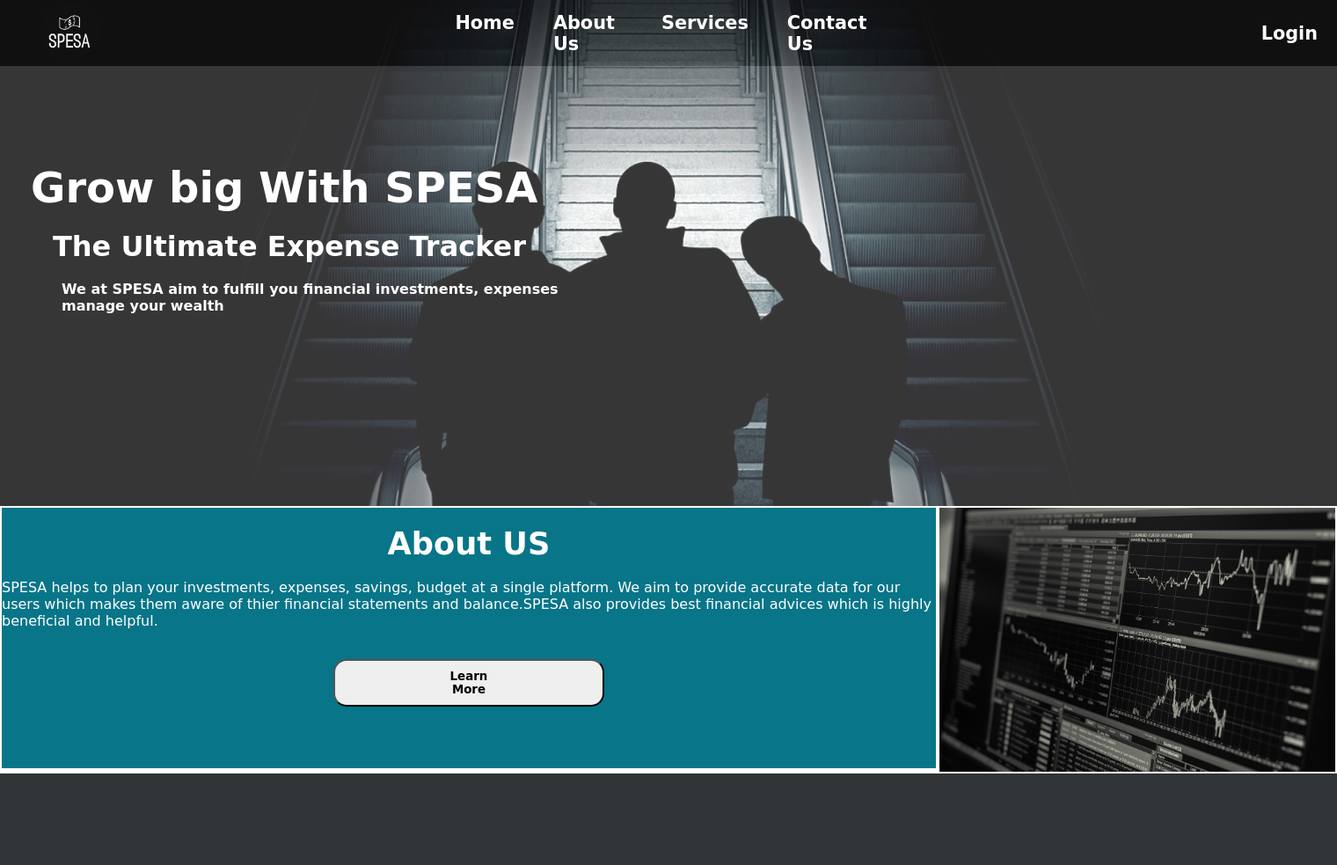
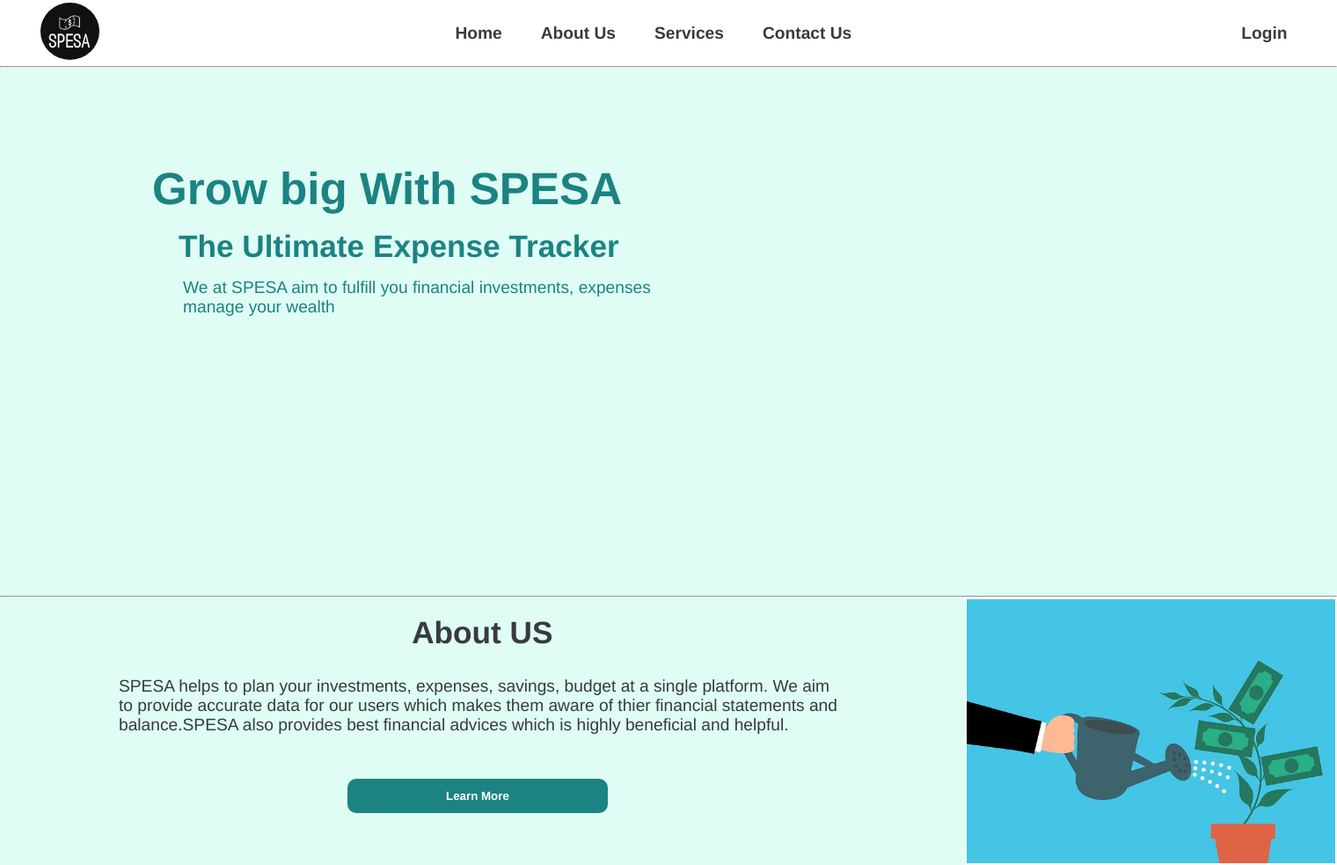
Before and after one commit to raheelhparekh/expense_tracker-SPESA-, a PHP site: page / in a window 1520 px wide. Shown: the whole page at 88% size. Before the commit the page ends 879 px from the top, so only its background shows below. Run offline with PHP 8.4, Linux system fonts and the light colour scheme.

Commit message:
Changed Entire Design Of Home Page

```diff
--- a/frontend/assets/css/index.css
+++ b/frontend/assets/css/index.css
@@ -2,6 +2,9 @@
 *{
     padding: 0;
     margin: 0;
+    font-family: avenir,helvetica,sans-serif;
+    /* background-color: #dffdf5; */
+    /* color: #393a3d; */
 }
 
 #navbar{
@@ -13,90 +16,71 @@
 #navbar::before {
     content: "";
     position: absolute;
-    background-color: black;
     height: 100%;
     width: 100%;
     z-index: -1;
-    opacity: 0.7;
-
 }
 #logo{
     margin-right: 369px;
     margin-left: 46px;
 }
-
 #logo img{
     height: 65px;
     border-radius: 100%;
-
 }
 #items{
-
     margin-right: 386px;
     padding: 13px;
 }
 
 #navbar ul{
     display: flex;
+    }
+#navbar li{
 
-
-}
-#navbar li{
     list-style: none;
-    font-size: 1.3rem;
-    font-family: 'Carter One', cursive;
-
+    font-size: 1.2rem;
+    font-family: avenir,helvetica,sans-serif;
 
 }
 #navbar a{
-    color: white;
+    color: #393a3d;
     font-weight: 600;
     text-decoration: none;
     display: block;
     padding: 10px 22px;
 
-
 }
 #navbar a:hover{
-    color: black;
-    background-color: white;
-    border-radius: 10px;
     cursor: pointer;
-    font-style: italic;
     transition: 1s;
-    padding: 8px 12px;
+    font-weight: 800;
 }
 .login{
-    padding: 5px;
-    background: transparent;
-    color: white;
-    font-size: 1.3rem;
-    font-family: 'Carter One', cursive;
+    color: #393a3d;
+    font-size: 1.2rem;
+    font-family: avenir,helvetica,sans-serif;
 }
 .login:hover{
-    color: black;
-    background-color: white;
-    border-radius: 10px;
     cursor: pointer;
-    font-style: italic;
     transition: 1s;
-    padding:10px;
+    font-weight: 700;
 }
 
 #home {
     display: flex;
-    height: 500px;
-
+    height: 600px;
   }
 #home::before {
     content: "";
     position: absolute;
-    background: url(../img/home.jpg) no-repeat center center/cover;
-    height: 100%;
-    width: 100%;
+    background-color: #dffdf5;
+    /* border: 2px solid red; */
+    /* background: url(../img/home.jpg) no-repeat center center/cover; */
+    height: 80%;
+    width:100%;
     z-index: -1;
-    opacity: 0.79;
-    top: 0;
+    top: 76px;
     left: 0;
 }
 .container{
@@ -104,68 +88,84 @@
 
 }
 h1.primary{
-    font-size: 3rem;
-    color: white;
-    padding: 10px 15px;
-    font-family: 'Carter One', cursive;
+    font-size: 3.2rem;
+    color:#1b8381;
+    font-weight: 850;
+    font-family: avenir,helvetica,sans-serif;
+    padding:8px;
+    margin-left: 145px;
 }
 h2.primary{
-    font-size: 2rem;
-    color: white;
-    margin: 10px 40px;
-    font-family: 'Carter One', cursive;
+    font-size: 2.2rem;
+    color:#1b8381;
+    font-weight: 800;
+    font-family: avenir,helvetica,sans-serif;
+    margin-left: 175px;
+    padding: 8px;
 
 }
 p.primary{
-    font-size: 1rem;
-    color: white;
-    font-weight: bold;
-    margin: 10px 40px;
-    padding: 10px 10px;
-    font-family: 'Carter One', cursive;
+    font-size: 1.2rem;
+    color: #1b8381;
+    font-weight: 500;
+    font-family: avenir,helvetica,sans-serif;
+    margin-left: 180px;
+    padding: 8px;
 }
+
+
 #about{
     display: flex;
-    height: 300px;
+    /* flex-direction: column; */
+    /* border: 2px solid green; */
+    height: 70%;
+    width: 100%;
+    background-color:#dffdf5;
+
 }
 #about img{
     height: 300px;
+    width: auto;
     border: 2px solid white;
+    float: right;
+    justify-content: center;
 
 }
-.box{
-    flex-direction: column;
-    border: 2px solid white;
-    background-color: rgb(8, 117, 136);
-}
-.box h1{
+#about h1{
     text-align: center;
     justify-content: center;
     font-size: 2.2rem;
-    color: white;
+    color:#393a3d;
+    font-weight: 900;
     padding: 20px 15px;
-    font-family: 'Carter One', cursive;
+    font-family: avenir,helvetica,sans-serif;
 }
-p{
-    font-size: 1rem;
-    color: white;
-    font-family: 'Carter One', cursive;
+#about p{
+    font-size: 1.2rem;
+    color:#393a3d;
+    font-weight: 450;
+    font-family: avenir,helvetica,sans-serif;
+    margin-left: 125px;
+    margin-right: 125px;
+    padding: 10px;
 
 }
 .box .btn{
     padding: 10px 110px;
-    margin: 34px 377px;
-    font-family: 'Carter One', cursive;
-    font-weight: bold;
-    border-radius: 15px;
+    margin: 40px 395px;
+    font-family: avenir,helvetica,sans-serif;
+    font-weight: 700;
+    border-radius: 10px;
+    background: #1b8381;
+    color: white;
+    border: 2px solid #1b8381 ;
 
 }
 
 .box .btn:hover{
-    background-color: black;
+    background-color:#0d5755 ;
     color: white;
-    border: 2px solid white;
-    border-radius: 15px;
-    font-style: italic;
+    border: 2px solid #1b8381;
+    border-radius: 10px;
     transition: 1s;
 }
--- a/frontend/index.html
+++ b/frontend/index.html
@@ -22,9 +22,12 @@
             <li class="item"><a href="#">Contact Us</a></li>
           </ul>
         </div>
+
         <a href="./sign_in.html" target="_main" class="login">Login</a>
       </nav>
     </header>
+    <hr>
+
       <section id="home">
         <div class="container">
             <h1 class="primary">Grow big With SPESA</h1>
@@ -32,13 +35,14 @@
             <p class="primary">We at SPESA aim to fulfill you financial investments, expenses<br> manage your wealth</p>
         </div>
       </section>
+      <hr>
       <section id="about">
         <div class="box">
             <h1>About US</h1>
             <p>SPESA helps to plan your investments, expenses, savings, budget at a single platform. We aim to provide accurate data for our users which makes them aware of thier financial statements and balance.SPESA also provides best financial advices which is highly beneficial and helpful. </p>
             <button class="btn">Learn More</button>
-        </div>
-            <img src="./assets/img/about_us.jpg" alt="About">
+          </div>
+            <img src="./assets/img/about_us.(new)jpg.jpg" alt="About">
         </section>
 
 </body>
```
Also changed, not shown: frontend/assets/img/about_us.(new)jpg.jpg (added).
